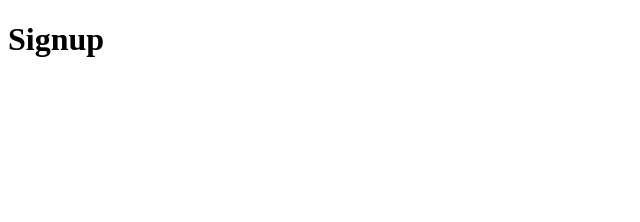
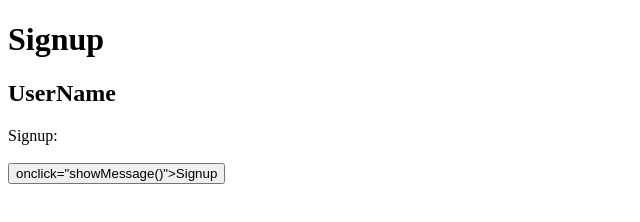
Before and after one commit to batgev/Practice, a plain HTML site: page src/signup.html in a window 1280 px wide. Shown: the whole page, without its empty margins (0-640 px from the left). Drawn offline with Linux system fonts and the light colour scheme.

Commit message:
First commit

```diff
--- a/src/signup.html
+++ b/src/signup.html
@@ -7,6 +7,10 @@
 </head>
 <body>
   <h1>Signup</h1>
+  <h2>UserName</h2>
+  <label for="UserName">Signup:</label>
+  <br><br>
+  <button>onclick="showMessage()">Signup</button>
 
 </body>
 </html>
```
